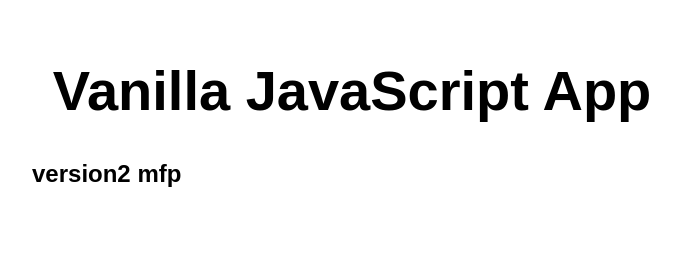
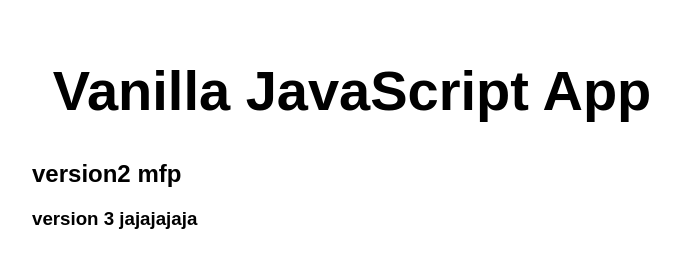
Before and after one commit to maofrancop/my-first-static-web-app, a website: page src/index.html in a window 1280 px wide. Shown: the whole page, without its empty margins (288-968 px from the left). Drawn offline with Linux system fonts and the light colour scheme.

Commit message:
Update index.html
version 3

```diff
--- a/src/index.html
+++ b/src/index.html
@@ -12,6 +12,7 @@
   <main>
     <h1>Vanilla JavaScript App</h1>
     <h2>version2 mfp</h2>
+    <h3>version 3 jajajajaja</h3>
   </main>
 </body>
 
```
